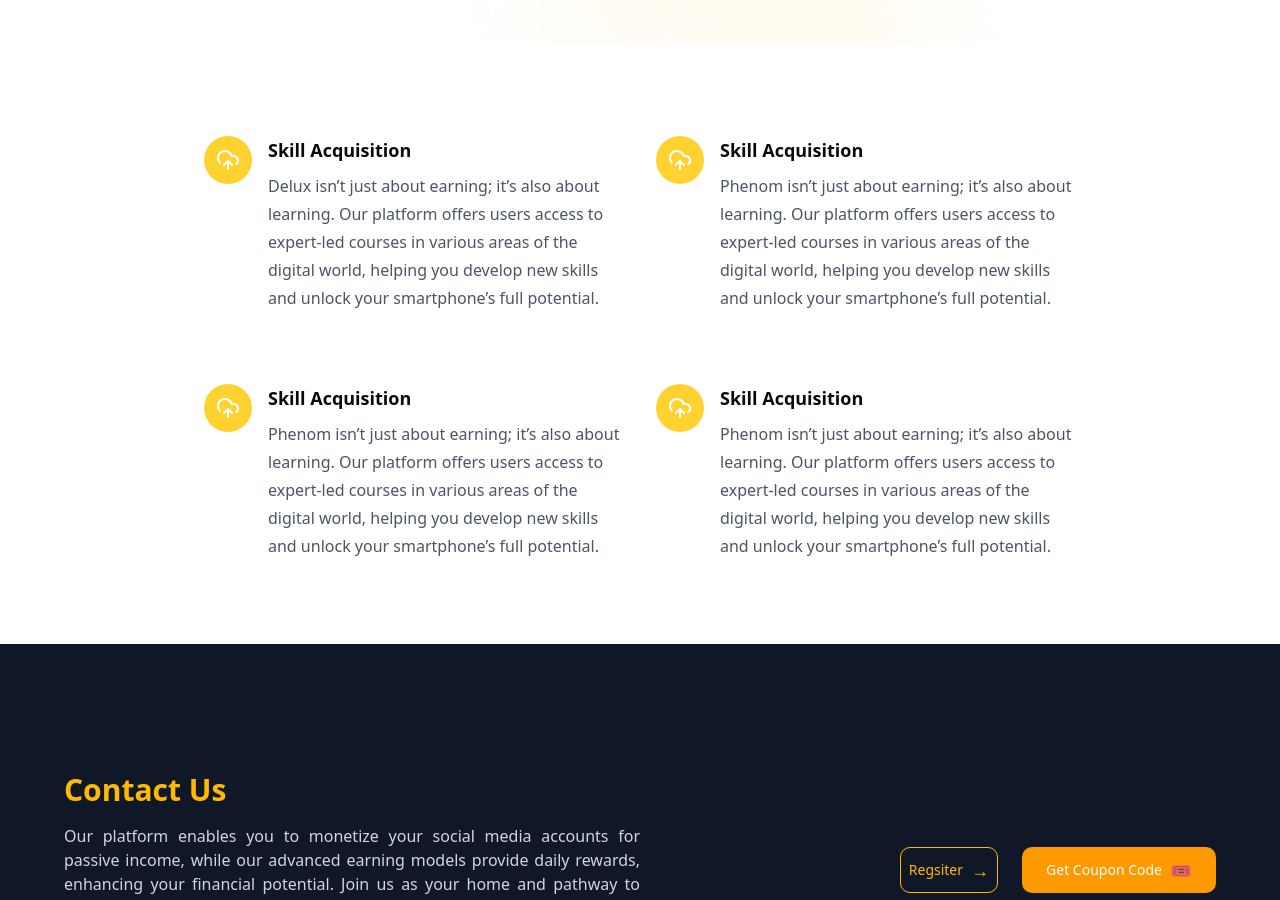
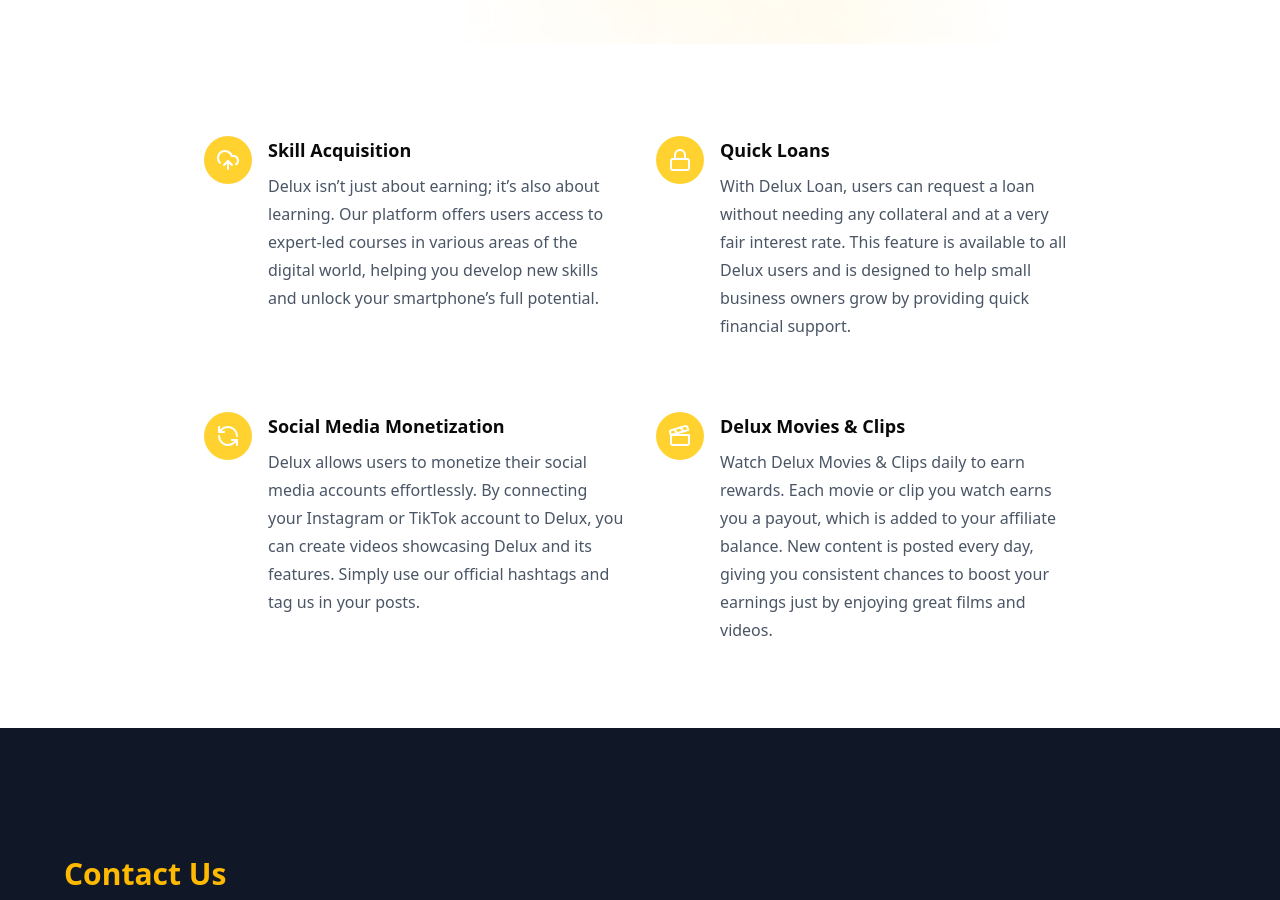
Before and after one commit to nathanieluriri/delux, a Next.js app: page / in a window 1280 px wide. Shown: the part 1080-1980 px from the top of the page. Built offline with nearby package versions, Linux system fonts and the light colour scheme.

Commit message:
added new content

```diff
--- a/src/components/ui/Navbar.jsx
+++ b/src/components/ui/Navbar.jsx
@@ -4,15 +4,19 @@
 import Image from 'next/image';
 import { Sheet, SheetTrigger, SheetContent, SheetHeader, SheetTitle, SheetDescription, SheetFooter, SheetClose } from '@/components/ui/sheet';
 import { Button } from '@/components/ui/button';
-import { Label } from '@/components/ui/label';
-import { Input } from '@/components/ui/input';
+
 import { MenuIcon } from 'lucide-react';
+
+
 export function MenuButton() {
+  const [open, setOpen] = useState(false);
+
+
   return (
-    <Sheet>
+    <Sheet open={open} onOpenChange={setOpen} >
       <SheetTrigger asChild>
         <Button variant="ghost" className="md:hidden text-white hover:text-white text-5xl hover:bg-transparent">
-          <MenuIcon size={34} height={34} width={34}/>
+          <MenuIcon size={34} height={34} width={34} />
         </Button>
       </SheetTrigger>
       <SheetContent className="bg-[rgb(35,23,12)] text-white">
@@ -23,17 +27,41 @@
           </SheetDescription>
         </SheetHeader>
         <div className="grid gap-4 py-4 px-5">
-         <a href="/" className="text-white hover:text-gray-300">Home</a>
-          <a href="#about-section" className="text-white hover:text-gray-300">About</a>
-          <a href="#services-section" className="text-white hover:text-gray-300">Services</a>
-          <a href="#contact-section" className="text-white hover:text-gray-300">Contact</a>
+          <SheetClose asChild >
+            <a
+              href="/"
+              className="hover:underline"
+            >
+              Home
+            </a>
+          </SheetClose>
+          <SheetClose asChild>
+            <a
+              href="/register"
+              className="hover:underline"
+            >
+              Register
+            </a>
+          </SheetClose>
+
         </div>
       </SheetContent>
     </Sheet>
   );
 }
+export function Navbar() {
+  const [open, setOpen] = useState(false);
+  const handleLinkClick = (e, href) => {
+    e.preventDefault(); // Prevent default anchor behavior
+    setOpen(false); // Close the sheet
+    // Navigate programmatically if needed
+    if (href === '/') {
+      window.location.href = '/'; // Full page reload for root
+    } else {
+      document.querySelector(href)?.scrollIntoView({ behavior: 'smooth' }); // Smooth scroll to section
+    }
+  };
 
-export function Navbar() {
   return (
     <nav className="bg-[rgb(35,23,12)] p-4">
       <div className="max-w-screen-[1600px] mx-auto flex justify-around items-center">
@@ -54,10 +82,10 @@
         <div></div>
         {/* Desktop Navbar (hidden on mobile, visible on md and larger screens) */}
         <div className="hidden md:flex space-x-6">
-          <a href="/" className="text-white hover:text-gray-300">Home</a>
-          <a href="#about-section" className="text-white hover:text-gray-300">About</a>
-          <a href="#services-section" className="text-white hover:text-gray-300">Services</a>
-          <a href="#contact-section" className="text-white hover:text-gray-300">Contact</a>
+          <a href="/" onClick={(e) => handleLinkClick(e, '/')} className="text-white hover:text-gray-300">Home</a>
+          <a href="#about-section" onClick={(e) => handleLinkClick(e, '#about-section')}  className="text-white hover:text-gray-300">About</a>
+          <a href="#services-section"onClick={(e) => handleLinkClick(e, '#services-section')}  className="text-white hover:text-gray-300">Services</a>
+          <a href="#contact-section" onClick={(e) => handleLinkClick(e, '#contact-section')} className="text-white hover:text-gray-300">Contact</a>
         </div>
 
         {/* Mobile Menu Button */}
--- a/src/components/ui/featuresSection.jsx
+++ b/src/components/ui/featuresSection.jsx
@@ -1,5 +1,8 @@
 import Image from "next/image";
 import { CloudUpload } from "lucide-react";
+import { Lock } from "lucide-react";
+import { RefreshCcw } from "lucide-react";
+import { Clapperboard } from "lucide-react";
 export function FeaturesGrid() {
   return (
     <>
@@ -19,43 +22,44 @@
       </div>
       <div className="flex items-start gap-4 mt-10">
         <div className=" bg-amber-300 p-3 rounded-full">
-          <CloudUpload color="white" />
+          <Lock color="white" />
         </div>
         <div className="flex-col flex gap-2">
-          <p className="font-bold text-lg">Skill Acquisition</p>
+          <p className="font-bold text-lg">Quick Loans</p>
           <p className="text-base/7 text-gray-600 ">
-            Phenom isn’t just about earning; it’s also about learning. Our
-            platform offers users access to expert-led courses in various areas
-            of the digital world, helping you develop new skills and unlock your
-            smartphone’s full potential.
+            With Delux Loan, users can request a loan without needing any
+            collateral and at a very fair interest rate. This feature is
+            available to all Delux users and is designed to help small business
+            owners grow by providing quick financial support.
           </p>
         </div>
       </div>
       <div className="flex items-start gap-4 mt-10">
         <div className=" bg-amber-300 p-3 rounded-full">
-          <CloudUpload color="white" />
+          <RefreshCcw color="white" />
         </div>
         <div className="flex-col flex gap-2">
-          <p className="font-bold text-lg">Skill Acquisition</p>
+          <p className="font-bold text-lg">Social Media Monetization</p>
           <p className="text-base/7 text-gray-600 ">
-            Phenom isn’t just about earning; it’s also about learning. Our
-            platform offers users access to expert-led courses in various areas
-            of the digital world, helping you develop new skills and unlock your
-            smartphone’s full potential.
+            Delux allows users to monetize their social media accounts
+            effortlessly. By connecting your Instagram or TikTok account to
+            Delux, you can create videos showcasing Delux and its features.
+            Simply use our official hashtags and tag us in your posts.
           </p>
         </div>
       </div>
       <div className="flex items-start gap-4 mt-10">
         <div className=" bg-amber-300 p-3 rounded-full">
-          <CloudUpload color="white" />
+          <Clapperboard color="white" />
         </div>
         <div className="flex-col flex gap-2">
-          <p className="font-bold text-lg">Skill Acquisition</p>
+          <p className="font-bold text-lg">Delux Movies & Clips</p>
           <p className="text-base/7 text-gray-600 ">
-            Phenom isn’t just about earning; it’s also about learning. Our
-            platform offers users access to expert-led courses in various areas
-            of the digital world, helping you develop new skills and unlock your
-            smartphone’s full potential.
+            Watch Delux Movies & Clips daily to earn rewards. Each movie or clip
+            you watch earns you a payout, which is added to your affiliate
+            balance. New content is posted every day, giving you consistent
+            chances to boost your earnings just by enjoying great films and
+            videos.
           </p>
         </div>
       </div>
```
